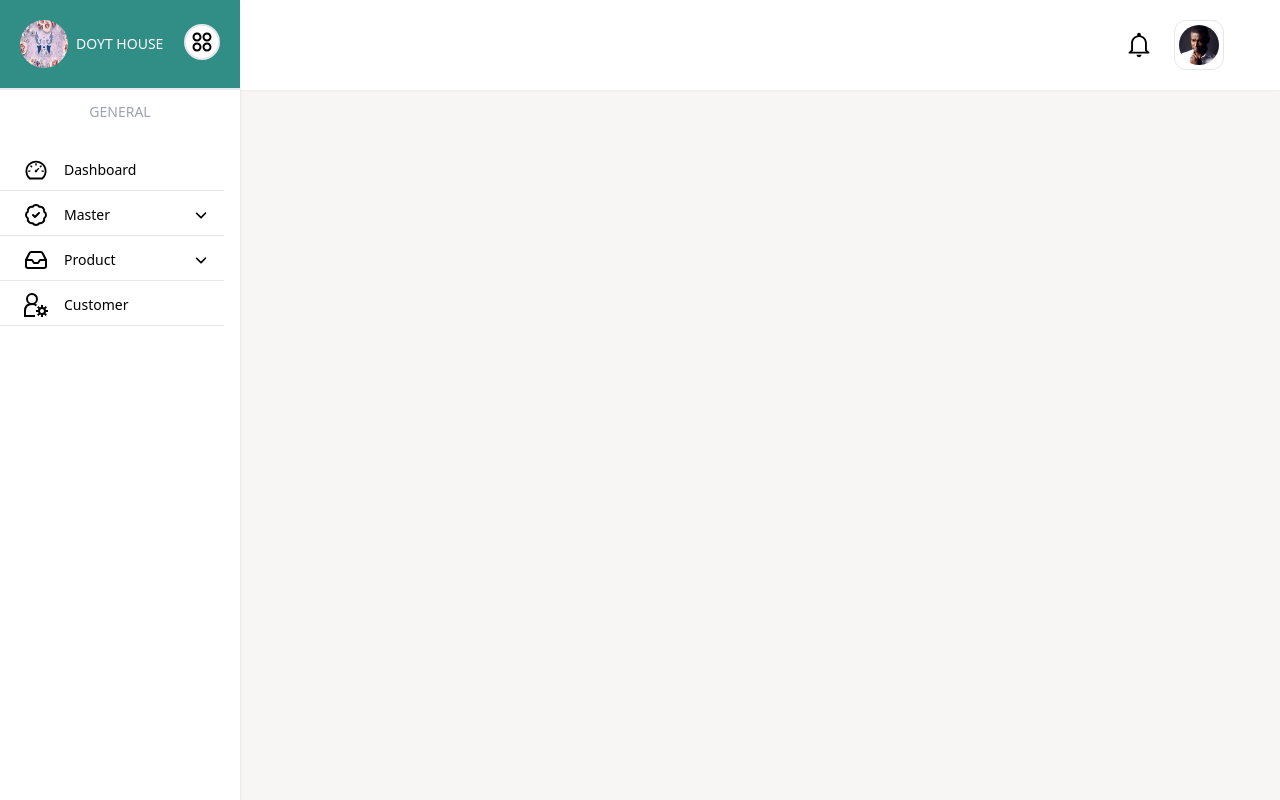
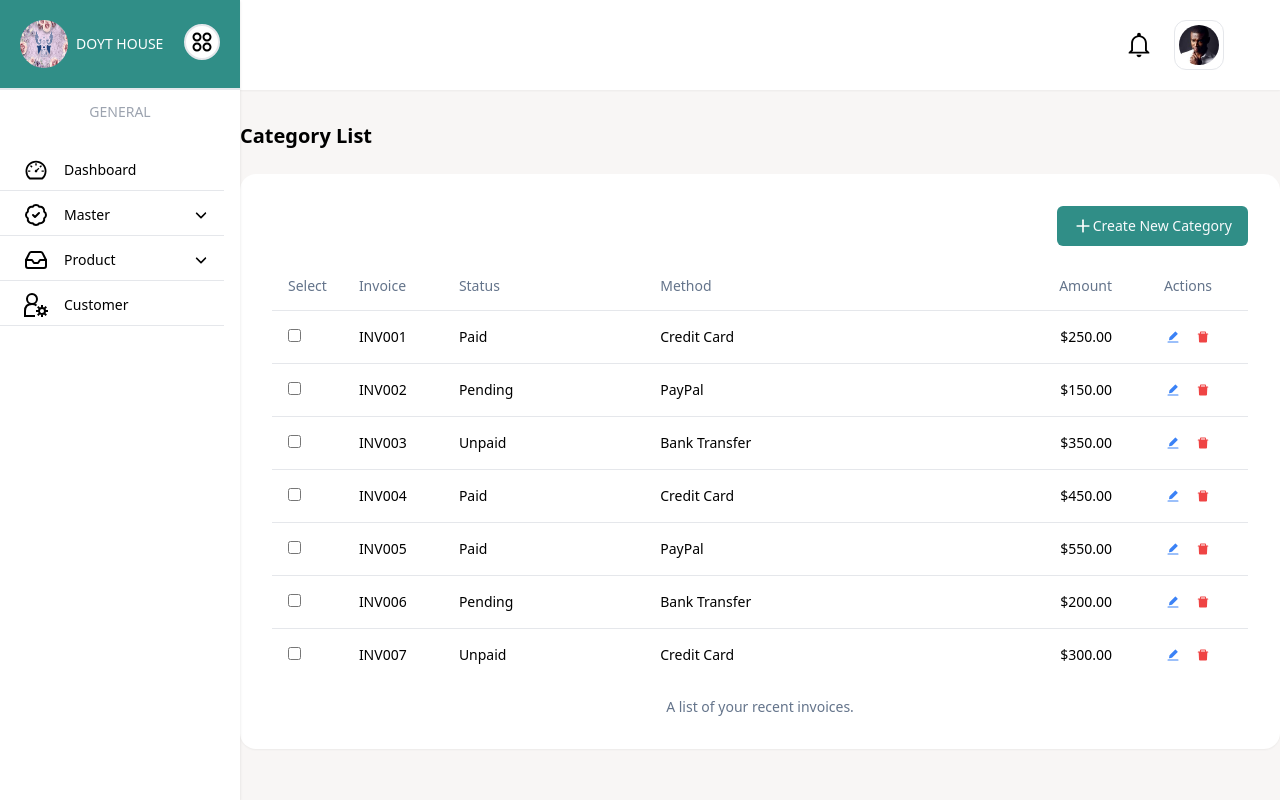
Before and after one commit to muhammedarfath/doythouse, a React (Vite) app: page /category in a window 1280 px wide. Built offline with nearby package versions, Linux system fonts and the light colour scheme.

Commit message:
category list page success

```diff
--- a/src/components/Layout/MenuItem.jsx
+++ b/src/components/Layout/MenuItem.jsx
@@ -29,7 +29,7 @@ function MenuItem({ icon: Icon, label, open, subItems }) {
           />
         )}
       </li>
-      <hr className={open ? "w-56" : "w-20"} />
+      <hr className={open ? "w-56 duration-500" : "w-20 "} />
       {isExpanded && subItems && (
         <ul className="pl-8">
           {subItems.map((subItem, index) => (
--- a/src/components/modal/CategoryModal.jsx
+++ b/src/components/modal/CategoryModal.jsx
@@ -18,8 +18,8 @@ function CategoryModal() {
     <div>
       <Dialog>
         <DialogTrigger asChild>
-          <Button>
-            <FiPlus />
+          <Button className="bg-[#308E87] hover:bg-[#308E87]">
+            <FiPlus className="text-white text-xl"/>
             Create New Category{" "}
           </Button>
         </DialogTrigger>
--- /dev/null
+++ b/src/components/ui/table.jsx
@@ -0,0 +1,86 @@
+import * as React from "react"
+
+import { cn } from "@/lib/utils"
+
+const Table = React.forwardRef(({ className, ...props }, ref) => (
+  <div className="relative w-full overflow-auto">
+    <table
+      ref={ref}
+      className={cn("w-full caption-bottom text-sm", className)}
+      {...props} />
+  </div>
+))
+Table.displayName = "Table"
+
+const TableHeader = React.forwardRef(({ className, ...props }, ref) => (
+  <thead ref={ref} className={cn("[&_tr]:border-b", className)} {...props} />
+))
+TableHeader.displayName = "TableHeader"
+
+const TableBody = React.forwardRef(({ className, ...props }, ref) => (
+  <tbody
+    ref={ref}
+    className={cn("[&_tr:last-child]:border-0", className)}
+    {...props} />
+))
+TableBody.displayName = "TableBody"
+
+const TableFooter = React.forwardRef(({ className, ...props }, ref) => (
+  <tfoot
+    ref={ref}
+    className={cn(
+      "border-t bg-slate-100/50 font-medium [&>tr]:last:border-b-0 dark:bg-slate-800/50",
+      className
+    )}
+    {...props} />
+))
+TableFooter.displayName = "TableFooter"
+
+const TableRow = React.forwardRef(({ className, ...props }, ref) => (
+  <tr
+    ref={ref}
+    className={cn(
+      "border-b transition-colors hover:bg-slate-100/50 data-[state=selected]:bg-slate-100 dark:hover:bg-slate-800/50 dark:data-[state=selected]:bg-slate-800",
+      className
+    )}
+    {...props} />
+))
+TableRow.displayName = "TableRow"
+
+const TableHead = React.forwardRef(({ className, ...props }, ref) => (
+  <th
+    ref={ref}
+    className={cn(
+      "h-12 px-4 text-left align-middle font-medium text-slate-500 [&:has([role=checkbox])]:pr-0 dark:text-slate-400",
+      className
+    )}
+    {...props} />
+))
+TableHead.displayName = "TableHead"
+
+const TableCell = React.forwardRef(({ className, ...props }, ref) => (
+  <td
+    ref={ref}
+    className={cn("p-4 align-middle [&:has([role=checkbox])]:pr-0", className)}
+    {...props} />
+))
+TableCell.displayName = "TableCell"
+
+const TableCaption = React.forwardRef(({ className, ...props }, ref) => (
+  <caption
+    ref={ref}
+    className={cn("mt-4 text-sm text-slate-500 dark:text-slate-400", className)}
+    {...props} />
+))
+TableCaption.displayName = "TableCaption"
+
+export {
+  Table,
+  TableHeader,
+  TableBody,
+  TableFooter,
+  TableHead,
+  TableRow,
+  TableCell,
+  TableCaption,
+}
--- a/src/pages/Category/Category.jsx
+++ b/src/pages/Category/Category.jsx
@@ -1,11 +1,121 @@
-import React from 'react'
+import React from "react";
+import {
+  Table,
+  TableBody,
+  TableCaption,
+  TableCell,
+  TableHead,
+  TableHeader,
+  TableRow,
+} from "../../components/ui/table";
+import { AiFillEdit, AiFillDelete } from "react-icons/ai";
+import { Button } from "@/components/ui/button";
+import { FiPlus } from "react-icons/fi";
+import CategoryModal from "@/components/modal/CategoryModal";
+
+const invoices = [
+  {
+    invoice: "INV001",
+    paymentStatus: "Paid",
+    totalAmount: "$250.00",
+    paymentMethod: "Credit Card",
+  },
+  {
+    invoice: "INV002",
+    paymentStatus: "Pending",
+    totalAmount: "$150.00",
+    paymentMethod: "PayPal",
+  },
+  {
+    invoice: "INV003",
+    paymentStatus: "Unpaid",
+    totalAmount: "$350.00",
+    paymentMethod: "Bank Transfer",
+  },
+  {
+    invoice: "INV004",
+    paymentStatus: "Paid",
+    totalAmount: "$450.00",
+    paymentMethod: "Credit Card",
+  },
+  {
+    invoice: "INV005",
+    paymentStatus: "Paid",
+    totalAmount: "$550.00",
+    paymentMethod: "PayPal",
+  },
+  {
+    invoice: "INV006",
+    paymentStatus: "Pending",
+    totalAmount: "$200.00",
+    paymentMethod: "Bank Transfer",
+  },
+  {
+    invoice: "INV007",
+    paymentStatus: "Unpaid",
+    totalAmount: "$300.00",
+    paymentMethod: "Credit Card",
+  },
+];
 
 function Category() {
   return (
-    <div>
+    <div className="flex items-center justify-center w-full">
+      <div className="w-full max-w-screen-xl mx-auto">
+        <div className="flex flex-col gap-6 mt-8">
+          <h2 className="font-semibold text-xl text-black">Category List</h2>
+          <div className="bg-white flex flex-col rounded-2xl shadow-sm p-4 md:p-8 w-full">
+            <div className="flex justify-end items-center mb-4">
+              <CategoryModal />
+            </div>
 
+            <Table className="w-full">
+              <TableCaption>A list of your recent invoices.</TableCaption>
+              <TableHeader>
+                <TableRow>
+                  <TableHead className="w-[50px]">Select</TableHead>
+                  <TableHead className="w-[100px]">Invoice</TableHead>
+                  <TableHead>Status</TableHead>
+                  <TableHead>Method</TableHead>
+                  <TableHead className="text-right">Amount</TableHead>
+                  <TableHead className="text-center w-[120px]">
+                    Actions
+                  </TableHead>
+                </TableRow>
+              </TableHeader>
+              <TableBody>
+                {invoices.map((invoice, index) => (
+                  <TableRow key={index}>
+                    <TableCell>
+                      <input type="checkbox" />
+                    </TableCell>
+                    <TableCell className="font-medium">
+                      {invoice.invoice}
+                    </TableCell>
+                    <TableCell>{invoice.paymentStatus}</TableCell>
+                    <TableCell>{invoice.paymentMethod}</TableCell>
+                    <TableCell className="text-right">
+                      {invoice.totalAmount}
+                    </TableCell>
+                    <TableCell className="text-center">
+                      <div className="flex justify-center gap-4">
+                        <button className="text-blue-500 hover:text-blue-700">
+                          <AiFillEdit />
+                        </button>
+                        <button className="text-red-500 hover:text-red-700">
+                          <AiFillDelete />
+                        </button>
+                      </div>
+                    </TableCell>
+                  </TableRow>
+                ))}
+              </TableBody>
+            </Table>
+          </div>
+        </div>
+      </div>
     </div>
-  )
+  );
 }
 
-export default Category
+export default Category;
```
